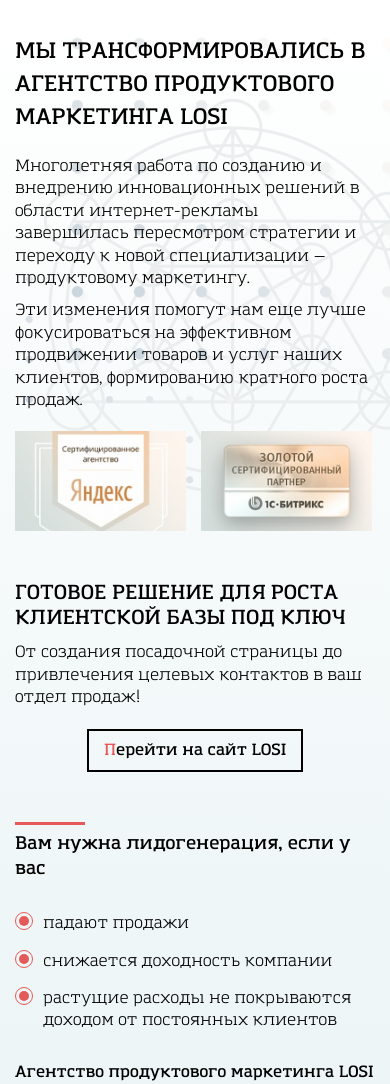
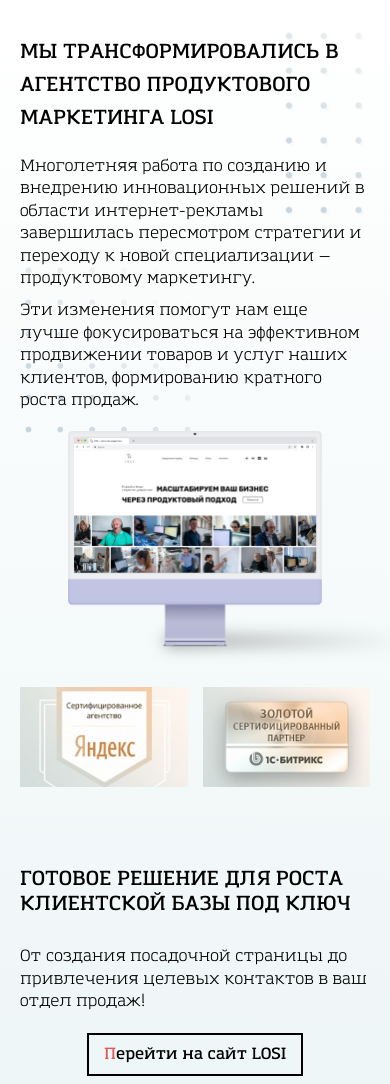
Before and after one commit to vinoffandrey/it-studio, a website: page src/home.html in a window 390 px wide. Shown: the part 64-1148 px from the top of the page. Drawn offline with nearby package versions, Linux system fonts and the light colour scheme; files that its build step writes are made by us from their sources; files whose address does not match are found by name.

Commit message:
Fixed main and margin

```diff
--- a/config/version.json
+++ b/config/version.json
@@ -1,3 +1,3 @@
 {
-    "main": "20221006163153"
+    "main": "20230526152903"
 }
--- a/src/home.html
+++ b/src/home.html
@@ -22,6 +22,9 @@
 								Эти изменения помогут нам еще лучше фокусироваться на эффективном продвижении товаров и услуг
 								наших клиентов, формированию кратного роста продаж.
 							</p>
+						</div>
+						<div class="main__mokap -ibg_container desktop">
+							<img src="img/main/mokap.png" alt="">
 						</div>
 						<div class="main__sertificates">
 							<div class="main__sertificates-item -ibg">
--- a/src/scss/common.scss
+++ b/src/scss/common.scss
@@ -15,7 +15,7 @@
 		line-height: 43px;
 	}
 	@media(max-width: 600px) {
-		font-size: 22px;
+		font-size: 20px;
 		line-height: 33px;
 	}
 }
@@ -149,7 +149,7 @@
 .title {
 	padding-top: 20px;
 		@media(max-width: 750px) {
-			padding-top: 10px;
+			padding-top: 16px;
 		}
 		position: relative;
 		&:after {
@@ -162,8 +162,8 @@
 			height: 5px;
 			background-color: #e45a5a;
 			@media(max-width: 800px) {
-				height: 3px;
-				width: 70px;
+				height: 5px;
+				width: 120px;
 			}
 		}
 }
--- a/src/scss/home.scss
+++ b/src/scss/home.scss
@@ -36,6 +36,9 @@
 			background-position: center;
 			background-size: contain;
 			background-repeat: no-repeat;
+			@media(max-width: 1000px) {
+				display: none;
+			}
 		}
 	}
 
@@ -80,8 +83,8 @@
 		@media(max-width: 1230px) {
 			margin-top: 40px;
 		}
-		@media(max-width: 750px) {
-			margin-top: 20px;
+		@media(max-width: 450px) {
+			justify-content: space-between;
 		}
 	}
 
@@ -104,6 +107,10 @@
 			width: 727px;
 			height: 24px;
 			z-index: -1;
+			@media(max-width: 450px) {
+				width: 364px;
+				height: 12px;
+			}
 		}
 		@media(max-width: 1230px) {
 			width: 410px;
@@ -111,6 +118,21 @@
 		}
 		@media(max-width: 1000px) {
 			display: none;
+		}
+		&.desktop {
+			@media(min-width: 1000px) {
+				display: none;
+			}
+			@media(max-width: 1000px) {
+				display: block;
+				position: relative;
+				margin-top: 20px;
+			}
+			@media(max-width: 450px) {
+				width: 255px;
+				height: 216px;
+				margin: 20px auto 0 auto;
+			}
 		}
 	}
 
@@ -130,9 +152,18 @@
 			transform: translateX(calc((100vw - var(--x) * var(--shift-px)) / 90))
 				translateY(calc((100vh - var(--y) * var(--shift-px)) / 90));
 				--shift: 5;
-			@media(max-width: 750px) {
+			@media(max-width: 1000px) {
 				width: 328px;
 				height: 328px;
+			}
+			@media(max-width: 600px) {
+				width: 184px;
+				height: 184px;
+				right: -20%;
+			}
+			@media(max-width: 450px) {
+				right: -28%;
+				top: 0%;
 			}
 		}
 		&:last-child {
@@ -143,10 +174,19 @@
 			transform: translateX(calc((100vw - var(--x) * var(--shift-px)) / 90))
 				translateY(calc((100vh - var(--y) * var(--shift-px)) / 90));
 				--shift: -6;
-			@media(max-width: 750px) {
+			@media(max-width: 1000px) {
 				left: -5%;
+				bottom: 55%;
 				width: 208px;
 				height: 208px;
+			}
+			@media(max-width: 600px) {
+				width: 165px;
+				height: 165px;
+				bottom: 60%;
+			}
+			@media(max-width: 450px) {
+				bottom: 44%;
 			}
 		}
 	}
@@ -163,7 +203,7 @@
 			padding-top: 100px;
 		}
 		@media(max-width: 750px) {
-			padding-top: 50px;
+			padding-top: 80px;
 		}
 	}
 
@@ -177,7 +217,7 @@
 			flex-direction: column;
 		}
 		@media(max-width: 750px) {
-			gap: 10px;
+			gap: 28px;
 		}
 	}
 
@@ -216,7 +256,7 @@
 			padding-top: 80px;
 		}
 		@media(max-width: 750px) {
-			padding-top: 50px;
+			padding-top: 80px;
 		}
 	}
 
@@ -238,7 +278,7 @@
 		@media(max-width: 800px) {
 			flex-direction: column;
 			height: auto;
-			margin-top: 30px;
+			margin-top: 28px;
 		}
 	}
 
@@ -347,7 +387,7 @@
 			padding-top: 80px;
 		}
 		@media(max-width: 750px) {
-			padding-top: 50px;
+			padding-top: 80px;
 		}
 	}
 
@@ -385,7 +425,7 @@
 			margin-top: 50px;
 		}
 		@media(max-width: 800px) {
-			margin-top: 30px;
+			margin-top: 28px;
 		}
 		@media(max-width: 700px) {
 			flex-direction: column;
@@ -454,7 +494,7 @@
 			padding-top: 80px;
 		}
 		@media(max-width: 750px) {
-			padding-top: 50px;
+			padding-top: 80px;
 		}
 	}
 
@@ -472,9 +512,9 @@
 			margin-top: 50px;
 		}
 		@media(max-width: 800px) {
-			margin-top: 30px;
+			margin-top: 28px;
 			flex-direction: column;
-			gap: 20px;
+			gap: 16px;
 		}
 	}
 
@@ -517,6 +557,8 @@
 			}
 			@media(max-width: 800px) {
 				margin-right: 0;
+				border-bottom: 2px solid #E45A5A;
+				padding-bottom: 16px;
 			}
 		}
 	}
@@ -545,7 +587,7 @@
 			padding-top: 80px;
 		}
 		@media(max-width: 750px) {
-			padding-top: 50px;
+			padding-top: 80px;
 		}
 	}
 
@@ -579,7 +621,7 @@
 			margin-top: 40px;
 		}
 		@media(max-width: 800px) {
-			margin-top: 30px;
+			margin-top: 28px;
 		}
 	}
 
@@ -676,7 +718,7 @@
 			padding-top: 80px;
 		}
 		@media(max-width: 750px) {
-			padding-top: 50px;
+			padding-top: 80px;
 		}
 	}
 
@@ -697,7 +739,7 @@
 			margin-top: 40px;
 		}
 		@media(max-width: 800px) {
-			margin-top: 30px;
+			margin-top: 28px;
 		}
 	}
 
@@ -793,7 +835,7 @@
 			margin-bottom: 100px;
 		}
 		@media(max-width: 750px) {
-			padding-top: 50px;
+			padding-top: 80px;
 			margin-bottom: 100px;
 		}
 	}
@@ -819,7 +861,7 @@
 			margin-top: 40px;
 		}
 		@media(max-width: 800px) {
-			margin-top: 30px;
+			margin-top: 28px;
 		}
 	}
 
--- a/src/scss/style.scss
+++ b/src/scss/style.scss
@@ -29,7 +29,7 @@ $maxWidth: 1920;
 $maxWidthContainer: 1160;
 // Общий отступ у контейнера
 // (30 = по 15px слева и справа, 0 = нет отступа)
-$containerPadding: 30;
+$containerPadding: 40;
 
 // Тип адаптива:
 // 1 = отзывчивость (у контейнера нет брейкпоинтов),
```
Also changed, not shown: dist/css/style.css, dist/css/style.min.css, dist/home.html.
